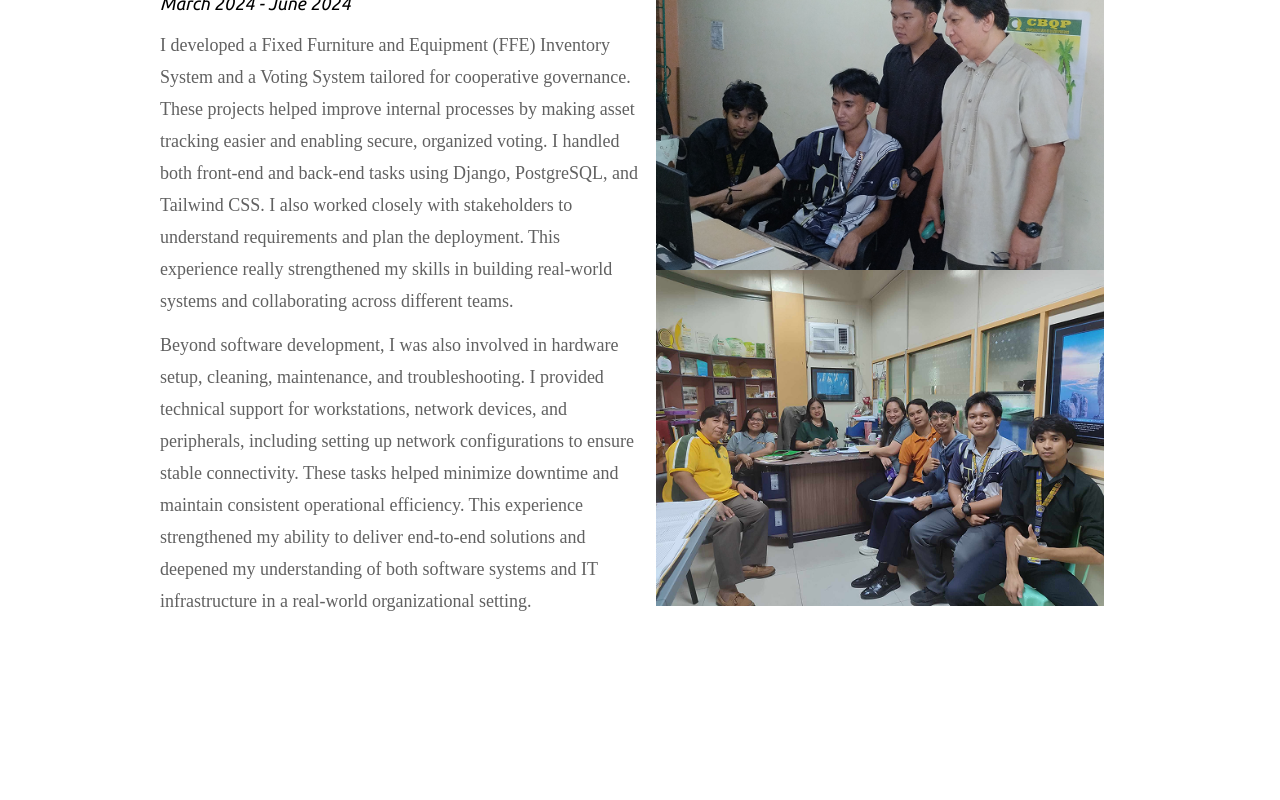
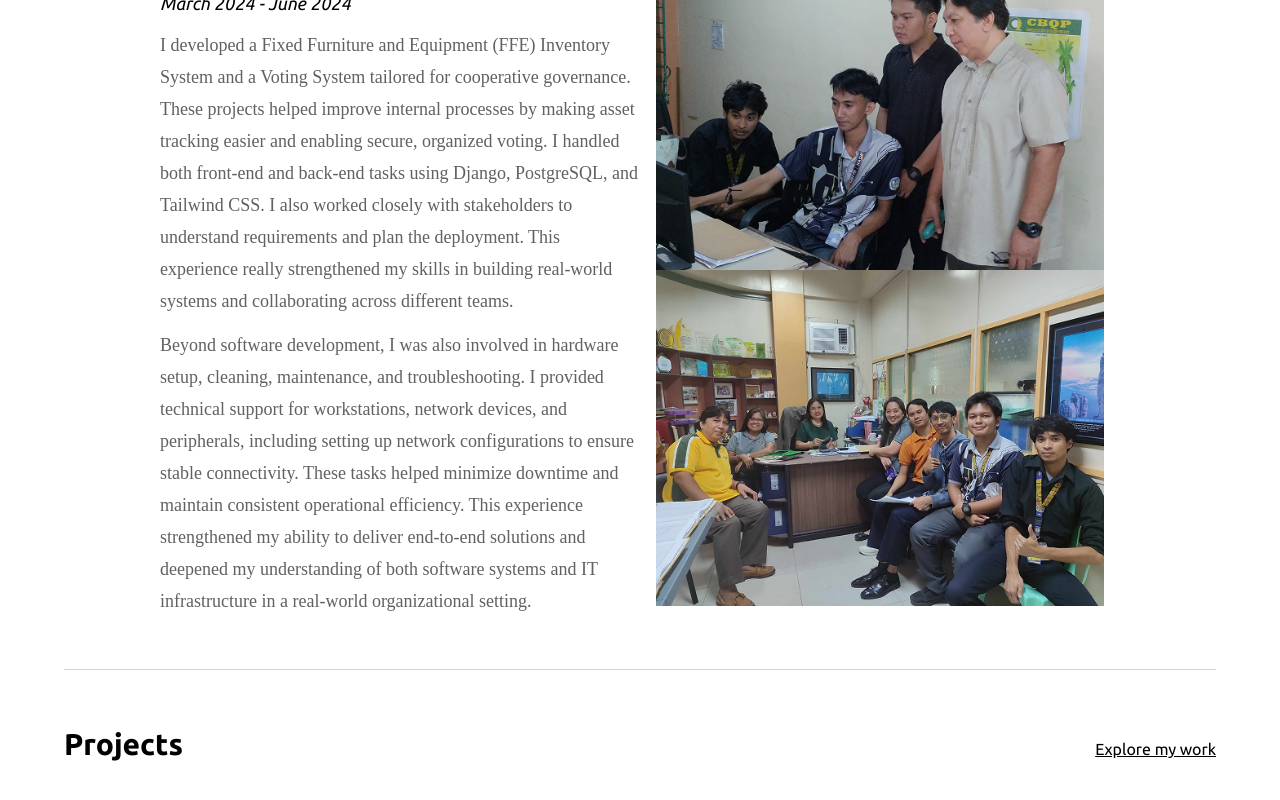
Before and after one commit to gemrey13/gemrey13.github.io, a React (Vite) app: page / in a window 1280 px wide. Shown: the part 2856-3656 px from the top of the page. Before the commit the page ends 3525 px from the top, so only its background shows below. Built offline with nearby package versions, Linux system fonts and the light colour scheme; a web font is replaced by a local one.

Commit message:
Add ProjectsSection component and integrate it into Home page layout

```diff
--- /dev/null
+++ b/src/components/sections/ProjectsSection.tsx
@@ -0,0 +1,18 @@
+import Title from "../ui/Title"
+
+const ProjectsSection = () => {
+  return (
+    <section className="mt-14 mx-5 md:mx-16">
+      <Title
+        header="Projects"
+        linkTitle="Explore my work"
+        internalLink="/projects"
+      />
+      <div className="font-droid text-secondary my-6 md:mx-4 md:my-10">
+
+      </div>
+    </section>
+  )
+}
+
+export default ProjectsSection
--- a/src/pages/Home.tsx
+++ b/src/pages/Home.tsx
@@ -1,6 +1,7 @@
 import AboutMeSection from "../components/sections/AboutMeSection";
 import ExperienceSection from "../components/sections/ExperienceSection";
 import HeroSection from "../components/sections/HeroSection";
+import ProjectsSection from "../components/sections/ProjectsSection";
 import QuoteSection from "../components/sections/QuoteSection";
 
 const Home = () => {
@@ -10,6 +11,8 @@ const Home = () => {
       <AboutMeSection />
       <QuoteSection />
       <ExperienceSection />
+      <hr className="mx-5 border-gray-300 md:mx-16" />
+      <ProjectsSection />
     </>
   );
 };
```
